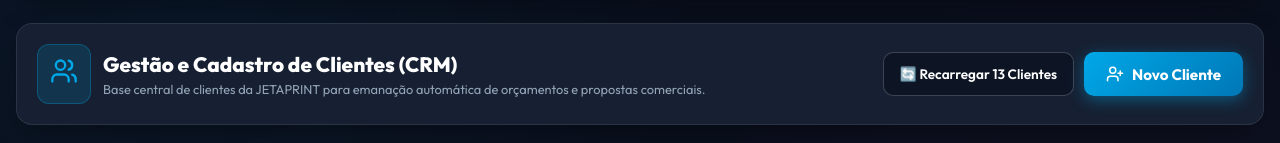
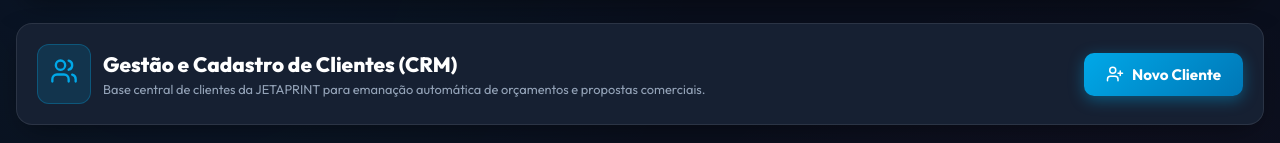
Before and after one commit to Jeferson-Bureau/JetaFlow_Calculadora, a React (Vite) app: page / in a window 1280 px wide. Both pictures are taken after a click on the button "Clientes (CRM)". Shown: the part 193-336 px from the top of the page. Built offline with nearby package versions, Linux system fonts and the light colour scheme.

Commit message:
feat: implement ClientManager and LicitacaoManager components with initial data structure

```diff
--- a/src/components/ClientManager.jsx
+++ b/src/components/ClientManager.jsx
@@ -159,28 +159,7 @@ export default function ClientManager({
         </div>
 
         <div style={{ display: 'flex', gap: '10px', flexWrap: 'wrap' }}>
-          {onResetClients && (
-            <button
-              type="button"
-              onClick={onResetClients}
-              title="Recarregar a lista inicial dos 13 clientes oficial"
-              style={{
-                padding: '12px 16px',
-                borderRadius: '10px',
-                border: '1px solid rgba(255, 255, 255, 0.2)',
-                background: 'var(--bg-input)',
-                color: '#ffffff',
-                fontWeight: 600,
-                fontSize: '0.85rem',
-                cursor: 'pointer',
-                display: 'flex',
-                alignItems: 'center',
-                gap: '6px'
-              }}
-            >
-              🔄 Recarregar 13 Clientes
-            </button>
-          )}
+
 
           <button
             onClick={openNewClientModal}
@@ -317,22 +296,7 @@ export default function ClientManager({
           <p style={{ fontSize: '0.85rem', margin: '0 0 16px 0' }}>
             {searchTerm ? 'Tente buscar com outros termos ou limpe o campo de busca.' : 'A base de clientes está vazia ou aguardando sincronização.'}
           </p>
-          {onResetClients && (
-            <button
-              onClick={onResetClients}
-              style={{
-                padding: '10px 20px',
-                borderRadius: '8px',
-                border: 'none',
-                background: 'linear-gradient(135deg, var(--brand-cyan), #0077b6)',
-                color: '#ffffff',
-                fontWeight: 700,
-                cursor: 'pointer'
-              }}
-            >
-              🔄 Carregar 13 Clientes da Lista Oficial
-            </button>
-          )}
+
         </div>
       ) : (
         <div style={{ display: 'grid', gridTemplateColumns: 'repeat(auto-fill, minmax(340px, 1fr))', gap: '16px' }}>
--- a/src/components/LicitacaoManager.jsx
+++ b/src/components/LicitacaoManager.jsx
@@ -776,28 +776,7 @@ export default function LicitacaoManager({
             <Zap size={16} /> Colar Alerta (E-mail)
           </button>
 
-          {onResetBiddings && (
-            <button
-              type="button"
-              onClick={onResetBiddings}
-              title="Recarregar licitações iniciais"
-              style={{
-                padding: '12px 16px',
-                borderRadius: '10px',
-                border: '1px solid rgba(255, 255, 255, 0.2)',
-                background: 'var(--bg-input)',
-                color: '#ffffff',
-                fontWeight: 600,
-                fontSize: '0.85rem',
-                cursor: 'pointer',
-                display: 'flex',
-                alignItems: 'center',
-                gap: '6px'
-              }}
-            >
-              🔄 Recarregar
-            </button>
-          )}
+
 
           <button
             onClick={openNewBiddingModal}
--- a/src/data/initialData.js
+++ b/src/data/initialData.js
@@ -431,6 +431,22 @@ export const DEFAULT_SUPPLIERS = [
   {
     id: 'sup-3',
     code: 'FOR-A0003',
+    name: 'INDUSPEL EMBALAGENS LTDA',
+    tradeName: 'Induspel',
+    category: 'papeis',
+    docType: 'cnpj',
+    doc: '07.688.318/0001-56',
+    street: 'Rua Gouber Pinto Dionisio, 85',
+    neighborhood: 'Cidade Industrial',
+    city: 'Curitiba',
+    state: 'PR',
+    zipCode: '81460-140',
+    notes: 'Fabricação de embalagens de cartolina e papel-cartão.',
+    createdAt: new Date().toISOString().split('T')[0]
+  },
+  {
+    id: 'sup-3',
+    code: 'FOR-A0003',
     name: 'F. L. NEGRI SERVIÇOS GRÁFICOS LTDA-ME',
     tradeName: 'POSITIVOS ACABAMENTOS GRÁFICOS',
     category: 'acabamento',
```
